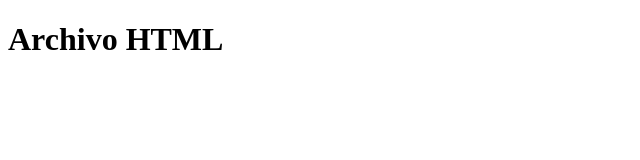
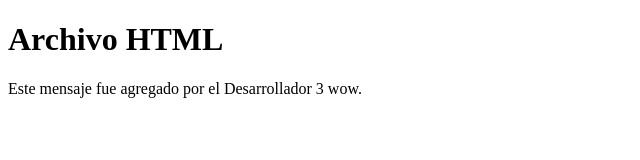
Before and after one commit to AnaApazaZ/Lab4, a plain HTML site: page index.html in a window 1280 px wide. Shown: the whole page, without its empty margins (0-640 px from the left). Drawn offline with Linux system fonts and the light colour scheme.

Commit message:
Update index.html

```diff
--- a/index.html
+++ b/index.html
@@ -7,5 +7,6 @@
 </head>
 <body>
     <h1>Archivo HTML</h1>
+    <p>Este mensaje fue agregado por el Desarrollador 3 wow.</p>
 </body>
 </html>
```
